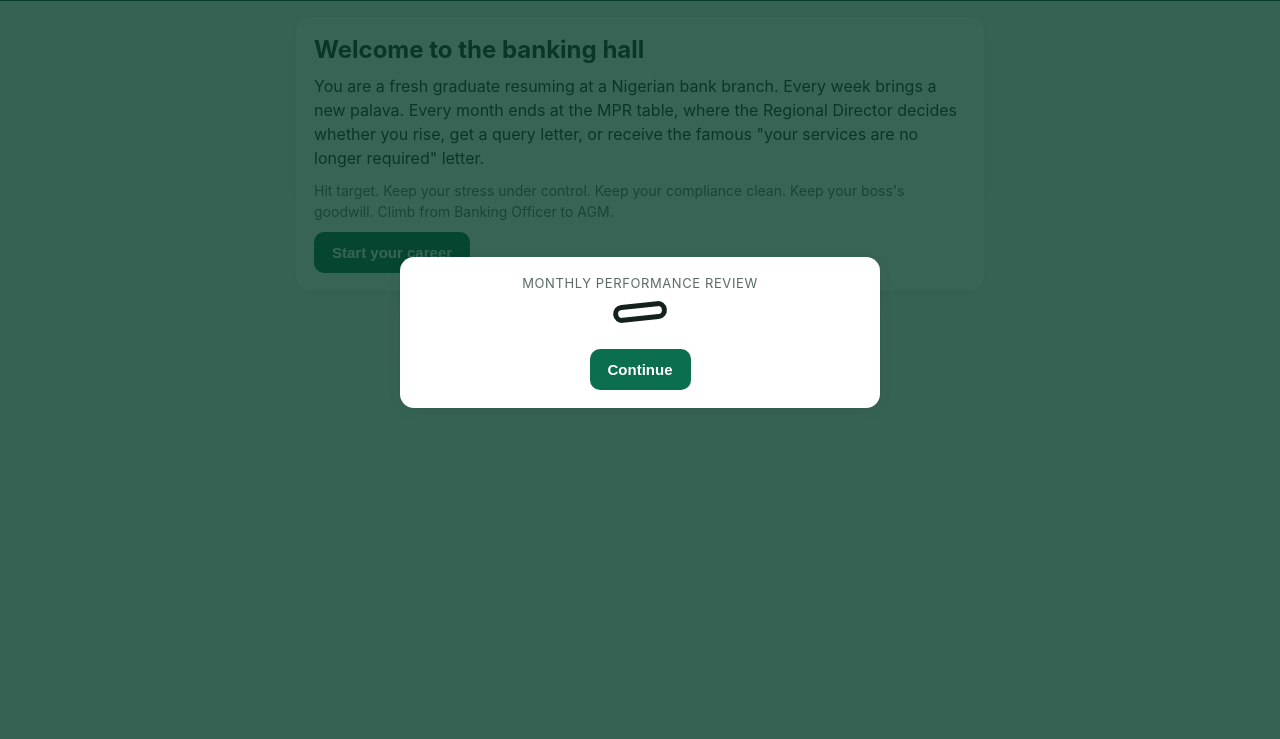
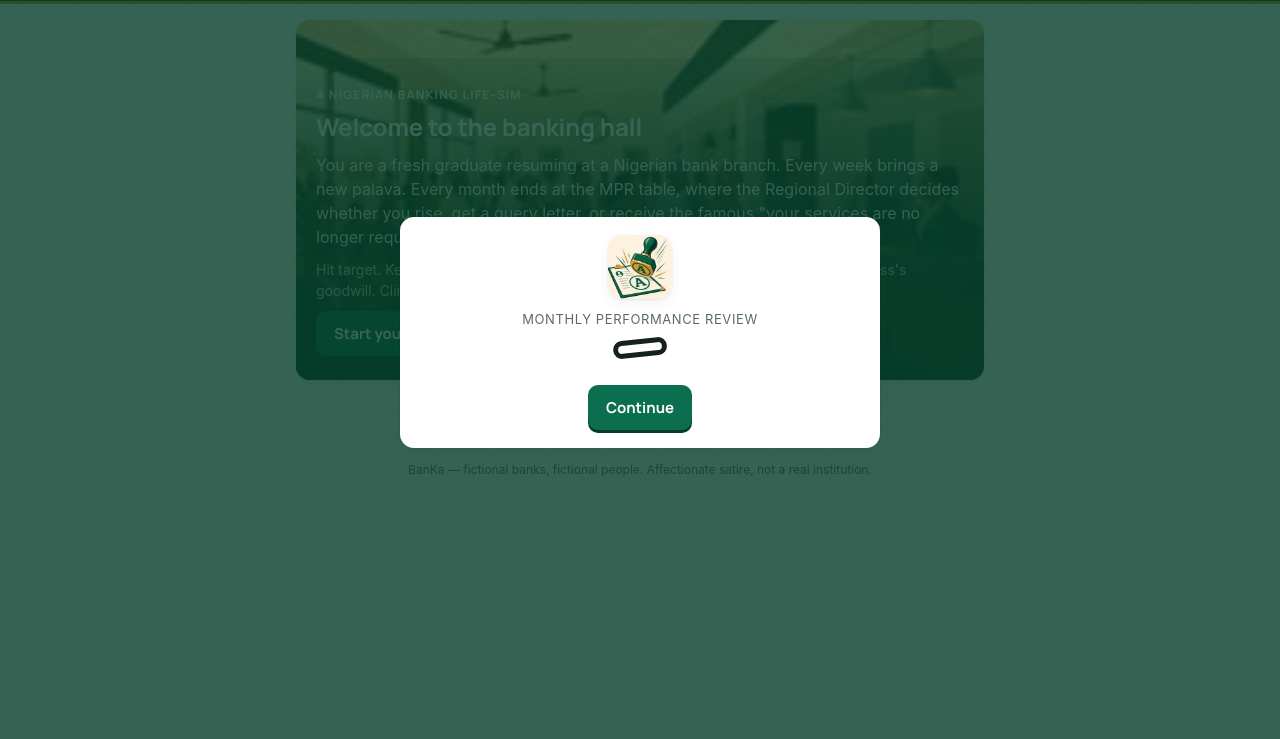
Before and after one commit to chaqBD/BanKa, a plain HTML site: page index.html in a window 1280 px wide. Shown: the part 61-800 px from the top of the page. Drawn offline with Linux system fonts and the light colour scheme.

Commit message:
Add visual design pass: Lagos-hustle artwork, hero banner, accent styling
- Custom flat-illustration artwork: a banking-hall hero scene, a Lagos
  street-hustle banner for the setup screen, and a stamp icon for the
  MPR modal.
- Hero card with a dark-green scrim over the banking-hall image,
  gold accent border on the topbar, Manrope display font for
  headings/buttons, and a subtle diagonal background texture.
- Hover polish on bank chips, task cards, and event choice buttons.

```diff
--- a/index.html
+++ b/index.html
@@ -4,6 +4,9 @@
 <meta charset="UTF-8">
 <meta name="viewport" content="width=device-width, initial-scale=1.0, maximum-scale=1.0">
 <title>BanKa — hit target, survive MPR, don't japa</title>
+<link rel="preconnect" href="https://fonts.googleapis.com">
+<link rel="preconnect" href="https://fonts.gstatic.com" crossorigin>
+<link href="https://fonts.googleapis.com/css2?family=Manrope:wght@500;700;800&display=swap" rel="stylesheet">
 <link rel="stylesheet" href="style.css">
 </head>
 <body>
@@ -18,22 +21,28 @@
 
   <!-- INTRO -->
   <section id="screen-intro" class="screen active">
-    <div class="card intro-card">
+    <div class="card hero-card" style="background-image: url('images/hero-banking-hall.jpg')">
+      <div class="hero-overlay">
+        <p class="eyebrow">A Nigerian banking life-sim</p>
         <h1>Welcome to the banking hall</h1>
         <p>You are a fresh graduate resuming at a Nigerian bank branch. Every week brings a new palava.
         Every month ends at the MPR table, where the Regional Director decides whether you rise,
         get a query letter, or receive the famous "your services are no longer required" letter.</p>
-      <p class="muted">Hit target. Keep your stress under control. Keep your compliance clean.
+        <p class="muted-on-dark">Hit target. Keep your stress under control. Keep your compliance clean.
         Keep your boss's goodwill. Climb from Banking Officer to AGM.</p>
         <div class="btn-row">
           <button id="btn-start" class="btn btn-primary">Start your career</button>
-        <button id="btn-continue" class="btn btn-ghost" hidden>Continue saved career</button>
+          <button id="btn-continue" class="btn btn-ghost-light" hidden>Continue saved career</button>
+        </div>
       </div>
     </div>
   </section>
 
   <!-- SETUP: bank only — desk and career path are now fixed (CSO -> RM -> BM) -->
   <section id="screen-setup" class="screen">
+    <div class="banner-strip" style="background-image: url('images/lagos-hustle-banner.jpg')">
+      <span>The hustle begins. Pick your bank.</span>
+    </div>
     <div class="card">
       <h2>Choose your bank</h2>
       <p class="muted">You resume as a Customer Service Officer. Promotions will move you onto the
@@ -92,6 +101,7 @@
   <!-- MPR MODAL -->
   <div id="modal-mpr" class="modal-overlay" hidden>
     <div class="modal card mpr-card">
+      <img class="mpr-icon" src="images/mpr-stamp-icon.jpg" alt="">
       <div class="mpr-header">Monthly Performance Review</div>
       <div class="mpr-rating" id="mpr-rating-letter"></div>
       <p id="mpr-line"></p>
--- a/style.css
+++ b/style.css
@@ -3,6 +3,8 @@
   --green-700: #0b6e4f;
   --green-600: #0f8a63;
   --green-100: #e5f4ee;
+  --gold: #c99a2e;
+  --gold-light: #f3d98a;
   --ink: #15211c;
   --muted: #5b6b64;
   --paper: #ffffff;
@@ -15,6 +17,7 @@
   --good-bg: #e5f4ee;
   --radius: 14px;
   --shadow: 0 1px 2px rgba(6, 61, 42, 0.08), 0 4px 14px rgba(6, 61, 42, 0.06);
+  --font-display: 'Manrope', -apple-system, BlinkMacSystemFont, "Segoe UI", Roboto, Helvetica, Arial, sans-serif;
 }
 
 @media (prefers-color-scheme: dark) {
@@ -36,9 +39,16 @@
 body {
   margin: 0;
   font-family: -apple-system, BlinkMacSystemFont, "Segoe UI", Roboto, Helvetica, Arial, sans-serif;
-  background: var(--bg);
+  background:
+    linear-gradient(135deg, transparent 48%, rgba(11, 110, 79, 0.035) 48%, rgba(11, 110, 79, 0.035) 52%, transparent 52%),
+    var(--bg);
+  background-size: 28px 28px, auto;
   color: var(--ink);
   -webkit-font-smoothing: antialiased;
+}
+
+h1, h2, h3, .brand, .btn, .grade, .mpr-rating, .eyebrow {
+  font-family: var(--font-display);
 }
 
 .topbar {
@@ -52,9 +62,10 @@
   position: sticky;
   top: 0;
   z-index: 5;
+  border-bottom: 3px solid var(--gold);
 }
 .brand { font-size: 20px; font-weight: 800; letter-spacing: 0.3px; }
-.brand span { color: #8fe3bd; }
+.brand span { color: var(--gold-light); }
 .tagline { font-size: 13px; opacity: 0.85; flex: 1; }
 
 .btn-mute {
@@ -103,9 +114,63 @@
   transition: transform 0.05s ease, opacity 0.15s ease;
 }
 .btn:active { transform: scale(0.98); }
-.btn-primary { background: var(--green-700); color: #fff; }
-.btn-primary:disabled { opacity: 0.4; cursor: not-allowed; }
+.btn-primary { background: var(--green-700); color: #fff; box-shadow: 0 3px 0 var(--green-900); }
+.btn-primary:active { box-shadow: 0 1px 0 var(--green-900); }
+.btn-primary:disabled { opacity: 0.4; cursor: not-allowed; box-shadow: none; }
 .btn-ghost { background: var(--green-100); color: var(--green-700); }
+.btn-ghost-light { background: rgba(255, 255, 255, 0.16); color: #fff; border: 1.5px solid rgba(255, 255, 255, 0.5); }
+
+/* --- Hero (intro) --- */
+.hero-card {
+  padding: 0;
+  overflow: hidden;
+  background-size: cover;
+  background-position: center;
+  position: relative;
+  min-height: 360px;
+  display: flex;
+  align-items: flex-end;
+}
+.hero-overlay {
+  position: relative;
+  width: 100%;
+  padding: 28px 20px 24px;
+  background: linear-gradient(180deg, rgba(6, 61, 42, 0.15) 0%, rgba(6, 61, 42, 0.78) 55%, rgba(6, 61, 42, 0.96) 100%);
+  color: #fff;
+}
+.hero-overlay h1 { color: #fff; }
+.hero-overlay p { color: rgba(255, 255, 255, 0.92); }
+.hero-overlay .muted-on-dark { color: rgba(255, 255, 255, 0.72); font-size: 14px; }
+.eyebrow {
+  text-transform: uppercase;
+  letter-spacing: 1.2px;
+  font-size: 12px;
+  font-weight: 700;
+  color: var(--gold-light);
+  margin: 0 0 6px;
+}
+
+/* --- Banner strip (setup screen) --- */
+.banner-strip {
+  height: 130px;
+  border-radius: var(--radius);
+  background-size: cover;
+  background-position: center;
+  margin-bottom: 14px;
+  display: flex;
+  align-items: flex-end;
+  box-shadow: var(--shadow);
+  overflow: hidden;
+}
+.banner-strip span {
+  display: block;
+  width: 100%;
+  padding: 10px 16px;
+  background: linear-gradient(180deg, rgba(6, 61, 42, 0) 0%, rgba(6, 61, 42, 0.85) 100%);
+  color: #fff;
+  font-weight: 700;
+  font-size: 14px;
+}
 
 /* --- Setup: bank selection --- */
 .bank-tier-group { margin-bottom: 14px; }
@@ -121,7 +186,9 @@
   padding: 8px 12px;
   cursor: pointer;
   min-width: 140px;
+  transition: border-color 0.12s ease, transform 0.08s ease;
 }
+.bank-chip:hover { border-color: var(--green-600); transform: translateY(-1px); }
 .bank-chip .bank-name { font-weight: 700; font-size: 14px; }
 .bank-chip .bank-meta { font-size: 11px; color: var(--muted); }
 .bank-chip.selected { border-color: var(--green-700); background: var(--green-100); }
@@ -199,8 +266,9 @@
   border-radius: 10px;
   padding: 12px;
   cursor: pointer;
+  transition: border-color 0.12s ease, transform 0.08s ease;
 }
-.task-card:hover { border-color: var(--green-600); }
+.task-card:hover { border-color: var(--green-600); transform: translateY(-1px); }
 .task-name { font-weight: 700; font-size: 14px; margin-bottom: 2px; }
 .task-flavor { font-size: 12px; color: var(--muted); margin-bottom: 6px; }
 .task-effects { font-size: 12px; color: var(--green-700); font-weight: 600; }
@@ -243,12 +311,21 @@
   border-radius: 10px;
   padding: 12px;
   cursor: pointer;
+  transition: border-color 0.12s ease, transform 0.08s ease;
 }
-.choice-btn:hover { border-color: var(--green-600); }
+.choice-btn:hover { border-color: var(--green-600); transform: translateY(-1px); }
 .choice-label { font-weight: 700; font-size: 14px; margin-bottom: 4px; }
 .choice-effects { font-size: 12px; color: var(--green-700); }
 
 .mpr-card { text-align: center; }
+.mpr-icon {
+  width: 64px;
+  height: 64px;
+  border-radius: 14px;
+  object-fit: cover;
+  box-shadow: var(--shadow);
+  margin-bottom: 8px;
+}
 .mpr-header { font-size: 13px; text-transform: uppercase; letter-spacing: 0.6px; color: var(--muted); margin-bottom: 6px; }
 .mpr-rating {
   font-size: 56px;
```
Also changed, not shown: images/hero-banking-hall.jpg (added), images/lagos-hustle-banner.jpg (added), images/mpr-stamp-icon.jpg (added). Lines whose indentation alone changed are shown as unchanged.
